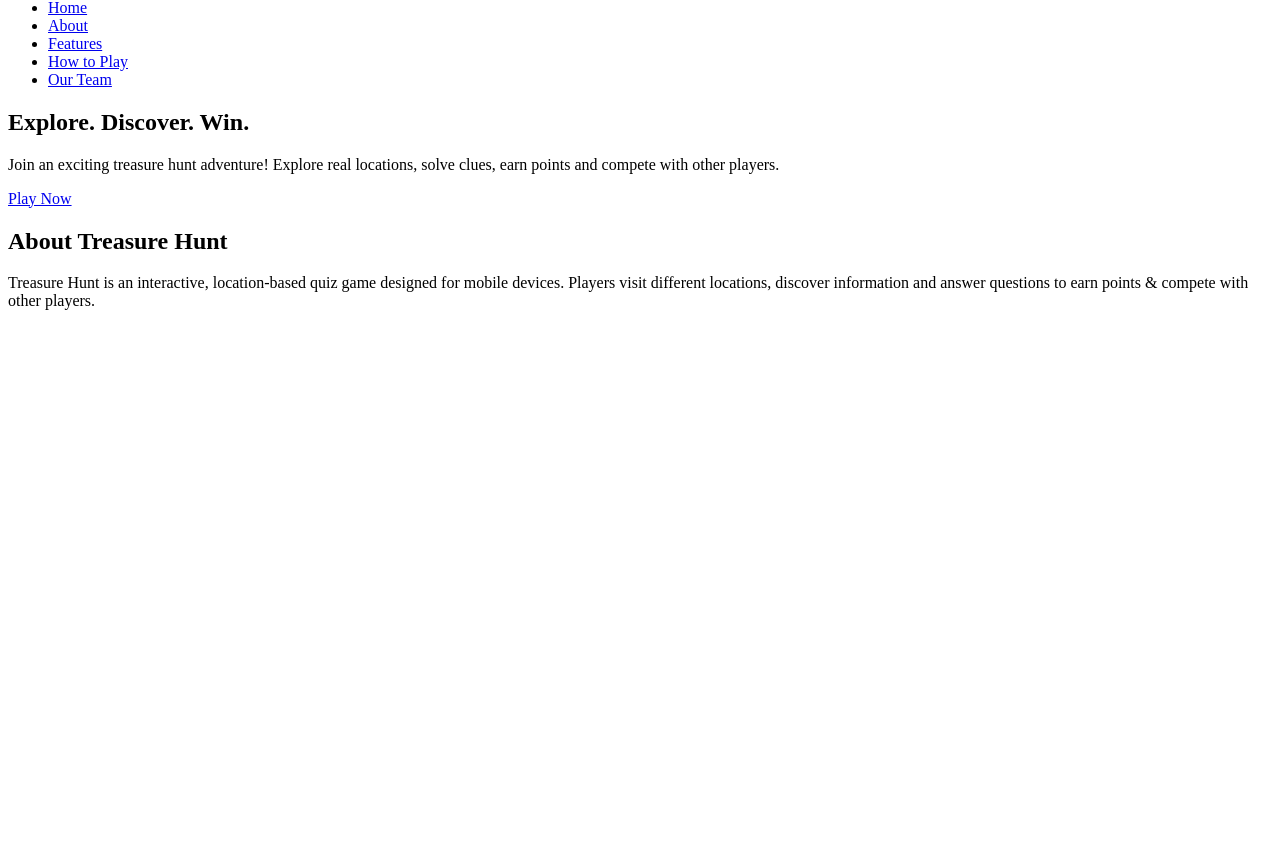
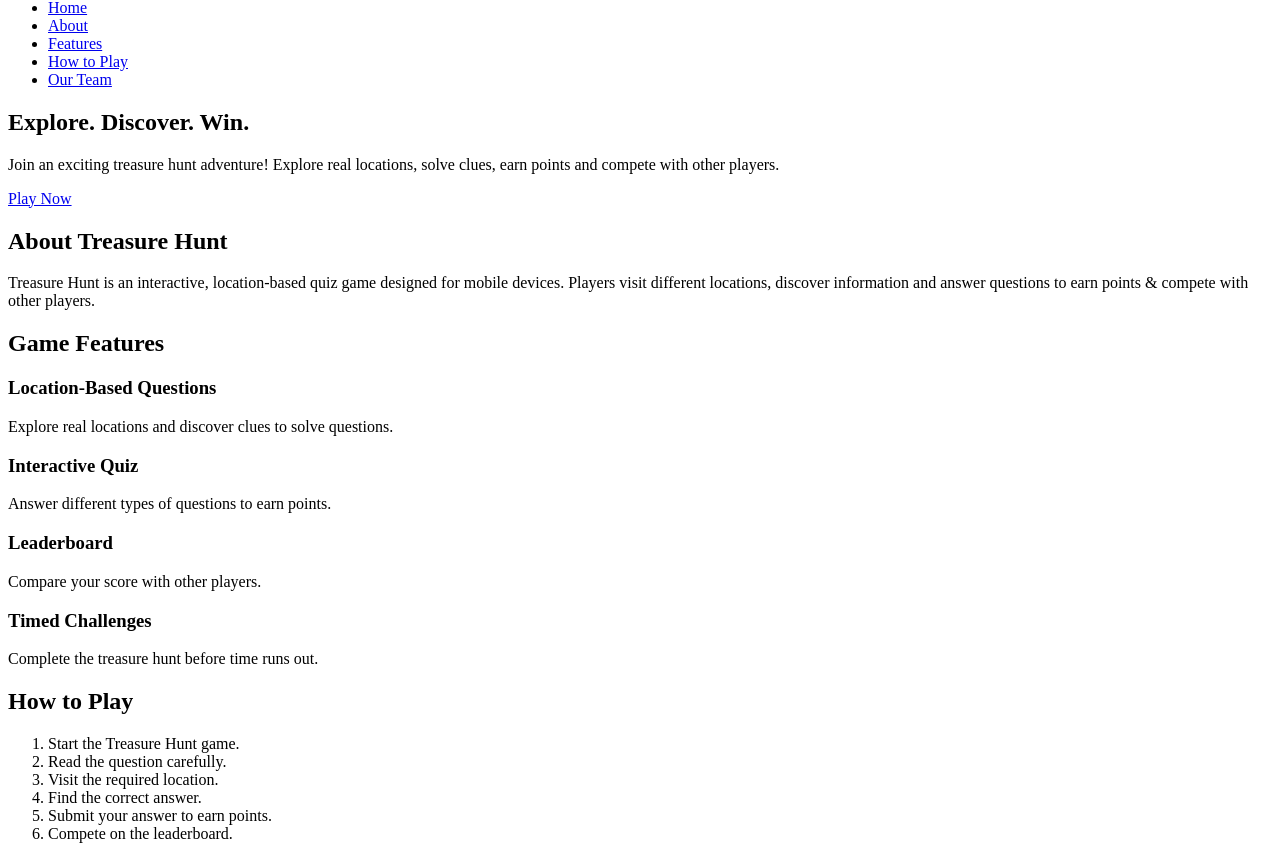
Before and after one commit to JCBhowmik/CO-1034-Shared-Projects-, a website: page index.html in a window 1280 px wide. Shown: the part 68-927 px from the top of the page. Before the commit the page ends 800 px from the top, so only its background shows below. Drawn offline with Linux system fonts and the light colour scheme.

Commit message:
updated index.html

```diff
--- a/index.html
+++ b/index.html
@@ -14,6 +14,7 @@
 <body>
 
     <!-- Navigation Bar -->
+
     <header>
         <nav>
             <h1>Treasure Hunt</h1>
@@ -30,6 +31,7 @@
     <main>
 
         <!-- Home Section -->
+
         <section id="home">
             <h2>Explore. Discover. Win.</h2>
 
@@ -43,7 +45,9 @@
                 Play Now
             </a>
         </section>
+
         <!-- About Section -->
+
         <section id="about">
             <h2>About Treasure Hunt</h2>
 
@@ -57,6 +61,64 @@
                 questions to earn points & compete with other players.
             </p>
         </section>
+
+        <!-- Features Section -->
+
+        <section id="features">
+            <h2>Game Features</h2>
+
+            <div class="features-container">
+
+                <article class="feature">
+                    <h3>Location-Based Questions</h3>
+                    <p>
+                        Explore real locations and
+                        discover clues to solve questions.
+                    </p>
+                </article>
+
+                <article class="feature">
+                    <h3>Interactive Quiz</h3>
+                    <p>
+                        Answer different types of
+                        questions to earn points.
+                    </p>
+                </article>
+
+                <article class="feature">
+                    <h3>Leaderboard</h3>
+                    <p>
+                        Compare your score with
+                        other players.
+                    </p>
+                </article>
+
+                <article class="feature">
+                    <h3>Timed Challenges</h3>
+                    <p>
+                        Complete the treasure hunt
+                        before time runs out.
+                    </p>
+                </article>
+
+            </div>
+        </section>
+
+        <!-- How to Play Section -->
+
+        <section id="how-to-play">
+            <h2>How to Play</h2>
+
+            <ol>
+                <li>Start the Treasure Hunt game.</li>
+                <li>Read the question carefully.</li>
+                <li>Visit the required location.</li>
+                <li>Find the correct answer.</li>
+                <li>Submit your answer to earn points.</li>
+                <li>Compete on the leaderboard.</li>
+            </ol>
+        </section>
+
     </main>
 </body>
 
```
